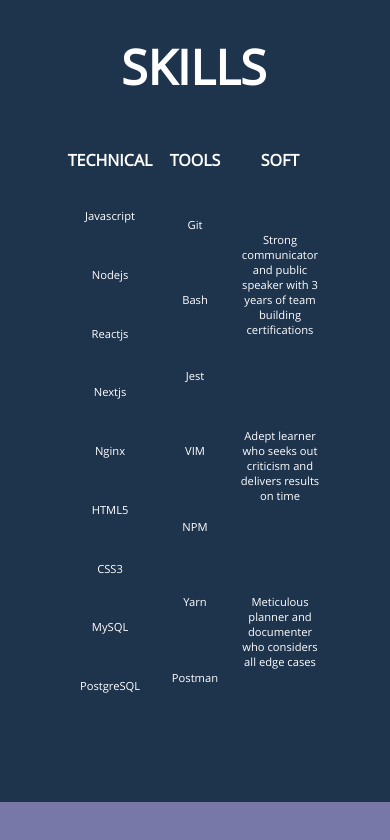
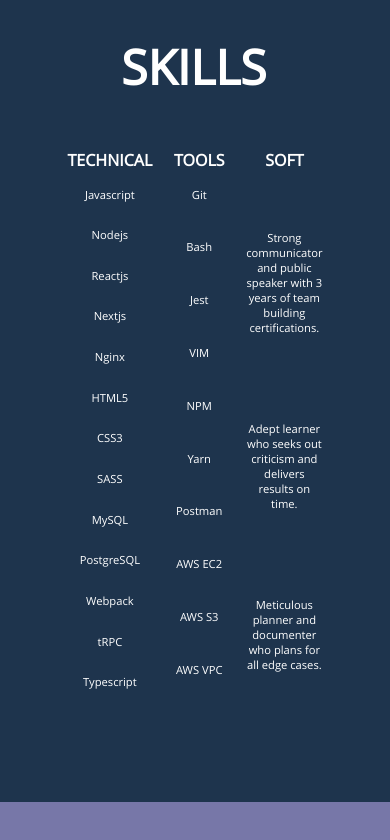
Before and after one commit to cporter1/portfolio-site, a Next.js app: page /sections/Skills in a window 390 px wide. Shown: the top 840 px of the page. Built offline with nearby package versions, Linux system fonts and the light colour scheme.

Commit message:
skills sections updated

```diff
--- a/src/pages/sections/Skills.js
+++ b/src/pages/sections/Skills.js
@@ -14,8 +14,12 @@
             <li>Nginx</li>
             <li>HTML5</li>
             <li>CSS3</li>
+            <li>SASS</li>
             <li>MySQL</li>
             <li>PostgreSQL</li>
+            <li>Webpack</li>
+            <li>tRPC</li>
+            <li>Typescript</li>
           </ul>
         </div>
         <div className="skills-column2">
@@ -28,14 +32,17 @@
             <li>NPM</li>
             <li>Yarn</li>
             <li>Postman</li>
+            <li>AWS EC2</li>
+            <li>AWS S3</li>
+            <li>AWS VPC</li>
           </ul>
         </div>
         <div className="skills-column3">
           <h3>SOFT</h3>
           <ul className="soft-skills">
-            <li>Strong communicator and public speaker with 3 years of team building certifications</li>
-            <li>Adept learner who seeks out criticism and delivers results on time</li>
-            <li>Meticulous planner and documenter who considers all edge cases</li>
+            <li>Strong communicator and public speaker with 3 years of team building certifications.</li>
+            <li>Adept learner who seeks out criticism and delivers results on time.</li>
+            <li>Meticulous planner and documenter who plans for all edge cases.</li>
           </ul>
         </div>
       </div>
--- a/src/styles/main.css
+++ b/src/styles/main.css
@@ -309,6 +309,7 @@
 .skills-grid-wrapper {
   display: grid;
   grid-template-columns: 1fr 1fr 1fr;
+  column-gap: 5%;
   height: 69vh;
 }
 
@@ -324,12 +325,10 @@
 }
 
 .skills-list {
-  display: flex;
-  flex-direction: column;
-  justify-content: space-around;
+  display: grid;
+  grid-template-columns: 1fr 1fr 1fr;
   padding: 0;
   height: 100%;
-  margin: auto;
 }
 
 .soft-skills > h3 {
--- a/src/styles/mobile.css
+++ b/src/styles/mobile.css
@@ -101,6 +101,20 @@
   }
 }
 
+@media screen and (max-width: 1050px) {
+  .skills-list {
+    display: grid;
+    grid-template-columns: 1fr 1fr;
+  }
+}
+
+@media screen and (max-width: 675px) {
+  .skills-list {
+    display: grid;
+    grid-template-columns: 1fr;
+  }
+}
+
 /* contact me page */
 
 @media screen and (max-width: 1100px) {
```
